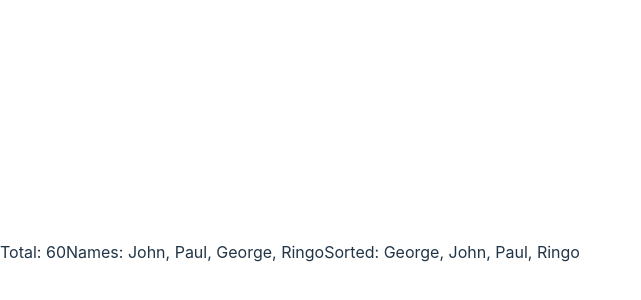
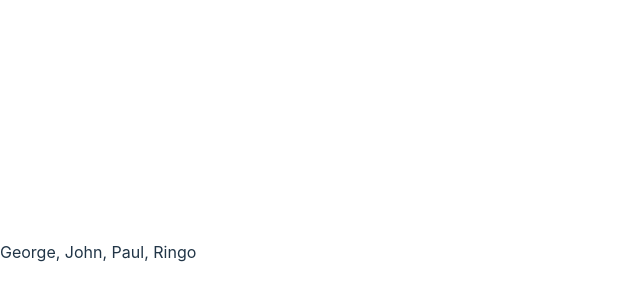
Before and after one commit to danielrubens/react-state-management, a React (Vite) app in the folder native-useMemo-useCallback/: page / in a window 1280 px wide. Shown: the part 148-448 px from the top of the page, without its empty margins (0-641 px from the left). Built offline with nearby package versions, Linux system fonts and the light colour scheme.

Commit message:
SortedList component

```diff
--- a/native-useMemo-useCallback/src/App.jsx
+++ b/native-useMemo-useCallback/src/App.jsx
@@ -3,17 +3,20 @@ import React, {useState, useMemo} from 'react'
 //hooks to monitor state
 // useMemo takes a function and that functions does the calculation
 
+function SortedList({ list }){
+  const sortedList = useMemo(() => [...list].sort(), [list])
+  return (<div>{sortedList.join(", ")}</div>)
+
+}
+
 function App() {
-  const [numbers, setNumbers] = useState([10,20,30])
+  const [numbers] = useState([10,20,30])
   const total = useMemo(() => numbers.reduce((a,b) => a+b, 0), [numbers])
   const [names] = useState(["John", "Paul", "George", "Ringo"])
 
-  const sortedNames = [...names].sort() //copy names, then sort
   return (
     <div>
-      {`Total: ${total}`}
-      {`Names: ${names.join(", ")}`}
-      {`Sorted: ${sortedNames.join(", ")} `}
+      <SortedList list={names} />
     </div>
   )
 }
```
